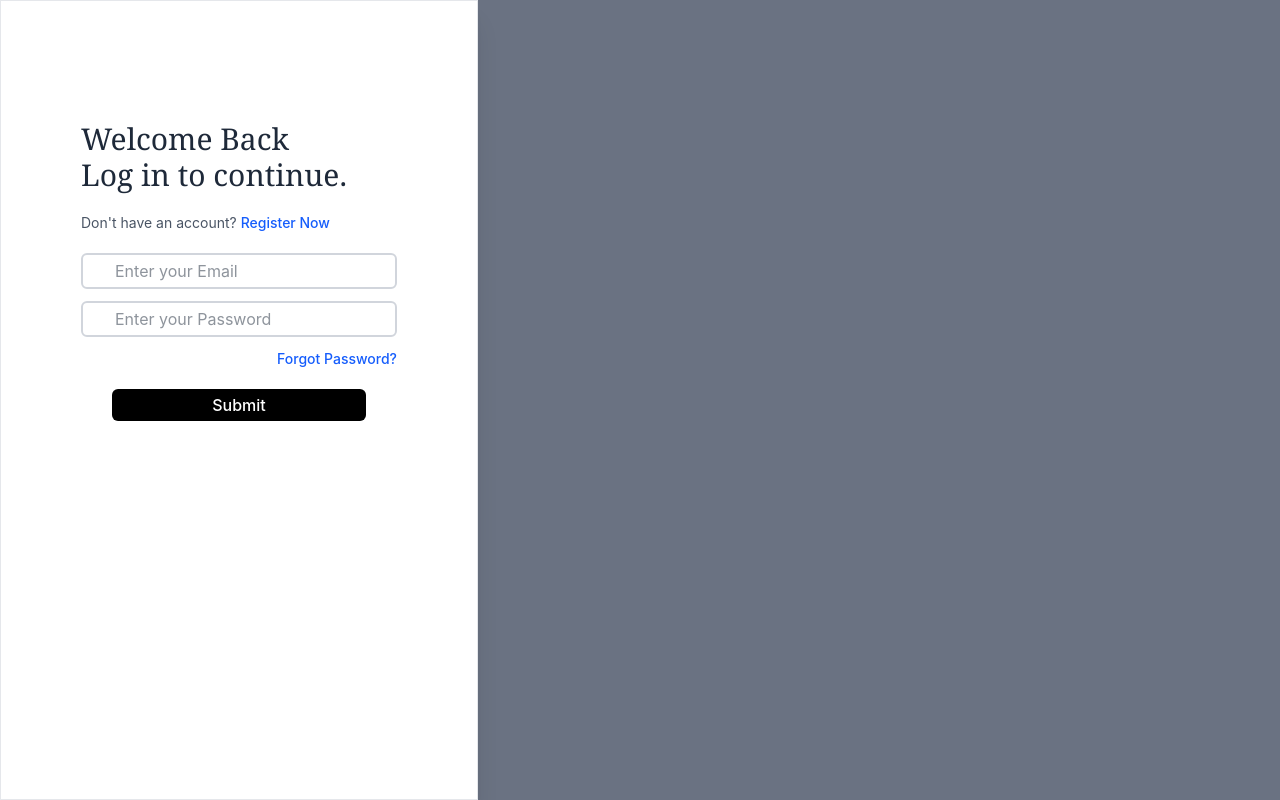
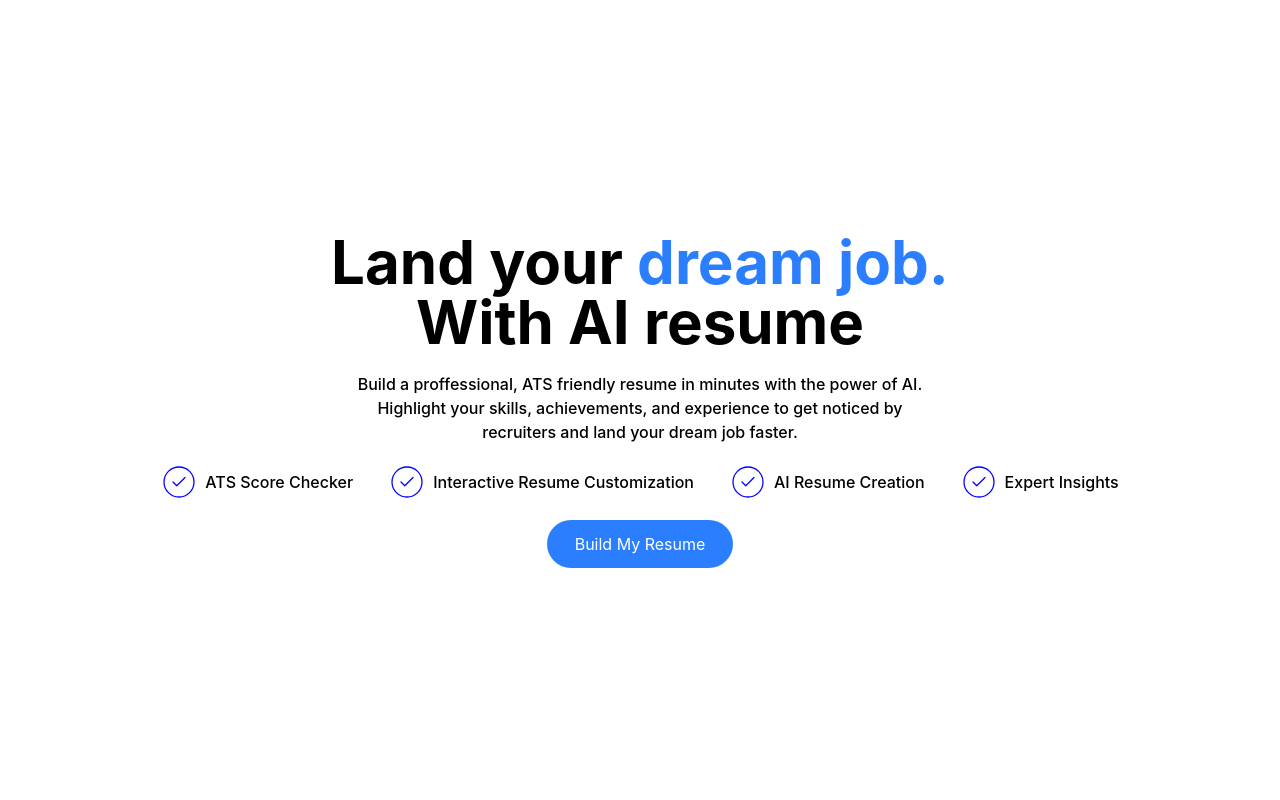
Before and after one commit to ojhaprabhanshu-ui/Minors, a React (Vite) app in the folder frontend/: page / in a window 1280 px wide. Built offline with nearby package versions, Linux system fonts and the light colour scheme.

Commit message:
page-1 of center content

```diff
--- a/frontend/package.json
+++ b/frontend/package.json
@@ -11,8 +11,11 @@
   },
   "dependencies": {
     "@tailwindcss/vite": "^4.3.3",
+    "dom": "^0.0.3",
+    "lucide-react": "^1.31.0",
     "react": "^19.2.8",
     "react-dom": "^19.2.8",
+    "router": "^2.2.0",
     "tailwindcss": "^4.3.3"
   },
   "devDependencies": {
--- a/frontend/src/App.jsx
+++ b/frontend/src/App.jsx
@@ -1,12 +1,12 @@
 import Navbar from "./landing_page/home/Navbar";
 import Signup from "./landing_page/signup/Signup";
 import Login from "./landing_page/login/login_page";
+import Page_1 from "./landing_page/centre_content/Page_1";
 
 function App() {
   return (
     <>
-    <Login />
-
+    <Page_1/>
     </>
   );
 }
--- /dev/null
+++ b/frontend/src/landing_page/centre_content/Page_1.jsx
@@ -0,0 +1,22 @@
+import React from 'react'
+import { CircleCheck } from 'lucide-react';
+
+
+const Page_1 = () => {
+  return (
+    <div className='h-screen w-screen flex flex-col items-center justify-center gap-5'>
+<h1 className='text-6xl font-bold text-center'>Land your <span className='text-blue-500'> dream job. </span><br/> With AI resume</h1>
+
+<p className='text-center font-medium'>Build a proffessional, ATS friendly resume in minutes with the power of AI. <br/>Highlight your skills, achievements, and experience to get noticed by <br/> recruiters and land your dream job faster.</p>
+<div className='flex items-center justify-center gap-9'>
+    <h1 className='font-medium flex items-center justify-center gap-2'><CircleCheck size={36} strokeWidth={0.85} color='blue' /> ATS Score Checker</h1>
+    <h1  className='font-medium flex items-center justify-center gap-2'><CircleCheck size={36} strokeWidth={0.85} color='blue' />Interactive Resume Customization</h1>
+    <h1  className='font-medium flex items-center justify-center gap-2'><CircleCheck size={36} strokeWidth={0.85} color='blue' />AI Resume Creation</h1>
+    <h1  className='font-medium flex items-center justify-center gap-2'><CircleCheck size={36} strokeWidth={0.85} color='blue' />Expert Insights</h1>
+</div>
+<button className='bg-blue-500 px-7 py-3 rounded-full text-white hover:cursor-pointer hover:bg-black active:scale-95'>Build My Resume</button>
+    </div>
+  )
+}
+
+export default Page_1
```
Also changed, not shown: 1 other file (tests, documents, lock files or other folders).
